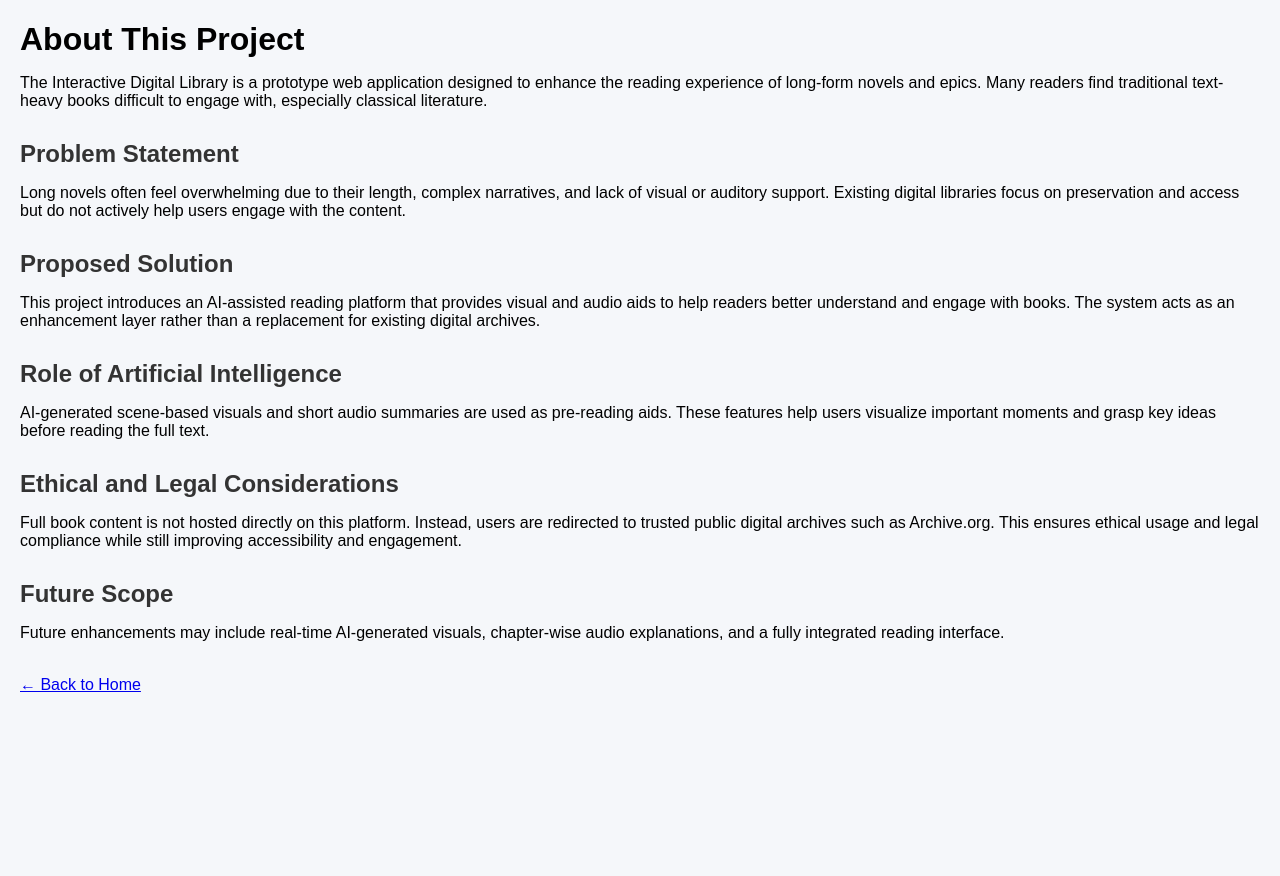
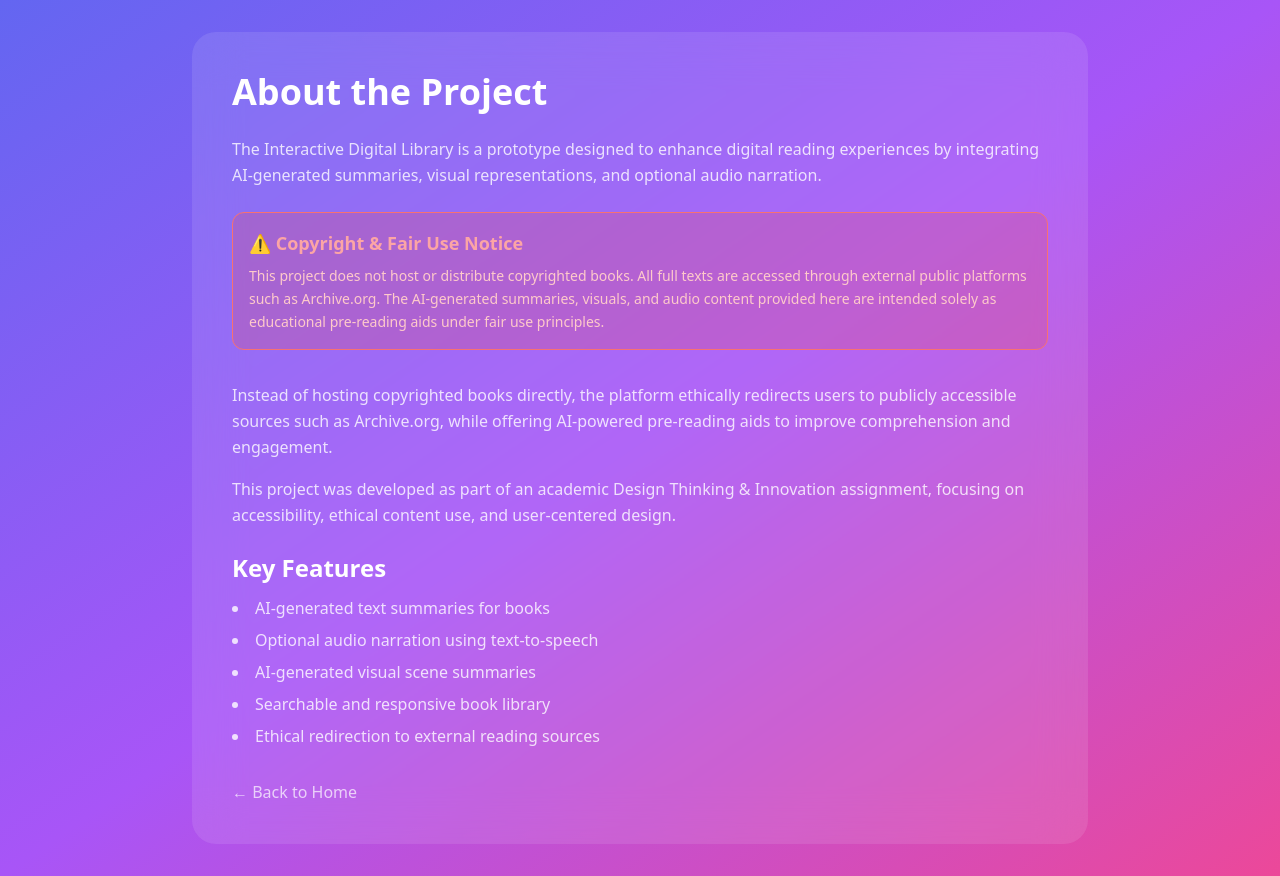
Before and after one commit to srikarthikB/interactive-digital-library, a Flask app: page /about in a window 1280 px wide. Before the commit the page ends 692 px from the top, so only its background shows below. Run offline with Flask 3, Linux system fonts and the light colour scheme; some libraries are stand-ins or nearby versions.

Commit message:
Fix visuals image paths and display AI visuals correctly

```diff
--- a/app.py
+++ b/app.py
@@ -39,6 +39,8 @@ def book_detail(book_id):
 def about():
     return render_template("about.html")
 
+import os
+
 @app.route("/book/<int:book_id>/visuals")
 def book_visuals(book_id):
     books = load_books()
@@ -47,7 +49,19 @@ def book_visuals(book_id):
     if not book:
         return "Book not found", 404
 
-    return render_template("visuals.html", book=book)
+    visuals_path = os.path.join("static", "images", "visuals", book["slug"])
+
+    if os.path.exists(visuals_path):
+        visuals = os.listdir(visuals_path)
+    else:
+        visuals = []
+
+    return render_template(
+        "visuals.html",
+        book=book,
+        visuals=visuals
+    )
+
 
 if __name__ == "__main__":
     app.run(debug=True)
--- a/templates/about.html
+++ b/templates/about.html
@@ -1,50 +1,65 @@
 <!DOCTYPE html>
-<html>
+<html lang="en">
 <head>
+    <meta charset="UTF-8">
+    <meta name="viewport" content="width=device-width, initial-scale=1.0">
     <title>About – Interactive Digital Library</title>
-    <link rel="stylesheet" href="{{ url_for('static', filename='css/style.css') }}">
+
+    <script src="https://cdn.tailwindcss.com"></script>
 </head>
-<body>
 
-<h1>About This Project</h1>
+<body class="min-h-screen bg-gradient-to-br from-indigo-500 via-purple-500 to-pink-500 text-white p-8">
 
-<p>
-The Interactive Digital Library is a prototype web application designed to enhance the reading experience of long-form novels and epics.
-Many readers find traditional text-heavy books difficult to engage with, especially classical literature.
-</p>
+<div class="max-w-4xl mx-auto bg-white/10 backdrop-blur-xl rounded-3xl p-10">
 
-<h2>Problem Statement</h2>
-<p>
-Long novels often feel overwhelming due to their length, complex narratives, and lack of visual or auditory support.
-Existing digital libraries focus on preservation and access but do not actively help users engage with the content.
-</p>
+    <h1 class="text-4xl font-bold mb-6">About the Project</h1>
 
-<h2>Proposed Solution</h2>
-<p>
-This project introduces an AI-assisted reading platform that provides visual and audio aids to help readers better understand and engage with books.
-The system acts as an enhancement layer rather than a replacement for existing digital archives.
-</p>
+    <p class="text-white/80 leading-relaxed mb-4">
+        The Interactive Digital Library is a prototype designed to enhance digital reading
+        experiences by integrating AI-generated summaries, visual representations, and
+        optional audio narration.
+    </p>
 
-<h2>Role of Artificial Intelligence</h2>
-<p>
-AI-generated scene-based visuals and short audio summaries are used as pre-reading aids.
-These features help users visualize important moments and grasp key ideas before reading the full text.
-</p>
+    <div class="mt-6 mb-8 p-4 rounded-xl bg-red-500/20 border border-red-400">
+        <h3 class="text-lg font-semibold text-red-300 mb-2">
+            ⚠ Copyright & Fair Use Notice
+        </h3>
 
-<h2>Ethical and Legal Considerations</h2>
-<p>
-Full book content is not hosted directly on this platform.
-Instead, users are redirected to trusted public digital archives such as Archive.org.
-This ensures ethical usage and legal compliance while still improving accessibility and engagement.
-</p>
+        <p class="text-red-200 text-sm leading-relaxed">
+            This project does not host or distribute copyrighted books. All full texts are
+            accessed through external public platforms such as Archive.org. The AI-generated
+            summaries, visuals, and audio content provided here are intended solely as
+            educational pre-reading aids under fair use principles.
+        </p>
+    </div>
 
-<h2>Future Scope</h2>
-<p>
-Future enhancements may include real-time AI-generated visuals, chapter-wise audio explanations, and a fully integrated reading interface.
-</p>
 
-<br>
-<a href="/">← Back to Home</a>
+    <p class="text-white/80 leading-relaxed mb-4">
+        Instead of hosting copyrighted books directly, the platform ethically redirects
+        users to publicly accessible sources such as Archive.org, while offering AI-powered
+        pre-reading aids to improve comprehension and engagement.
+    </p>
+
+    <p class="text-white/80 leading-relaxed mb-6">
+        This project was developed as part of an academic Design Thinking & Innovation
+        assignment, focusing on accessibility, ethical content use, and user-centered design.
+    </p>
+
+    <h2 class="text-2xl font-semibold mb-3">Key Features</h2>
+
+    <ul class="list-disc list-inside text-white/80 space-y-2 mb-8">
+        <li>AI-generated text summaries for books</li>
+        <li>Optional audio narration using text-to-speech</li>
+        <li>AI-generated visual scene summaries</li>
+        <li>Searchable and responsive book library</li>
+        <li>Ethical redirection to external reading sources</li>
+    </ul>
+
+    <a href="/" class="inline-block text-white/70 hover:text-white">
+        ← Back to Home
+    </a>
+
+</div>
 
 </body>
 </html>
```
Also changed, not shown: templates/visuals.html (+37 -24 lines).
